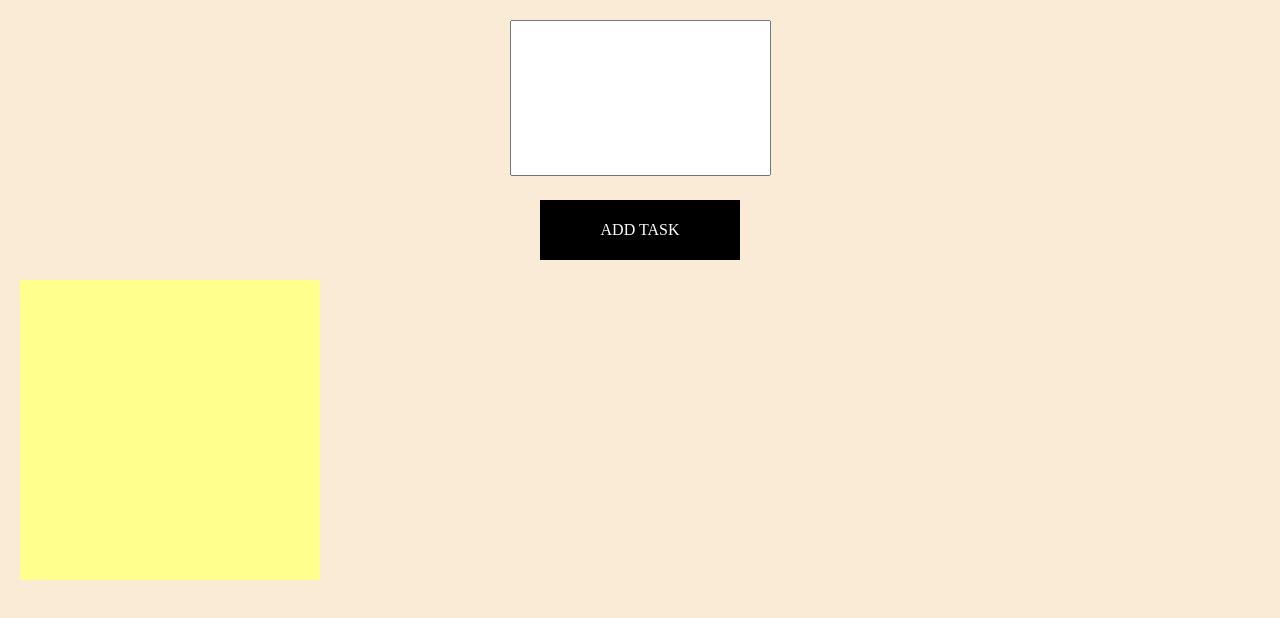
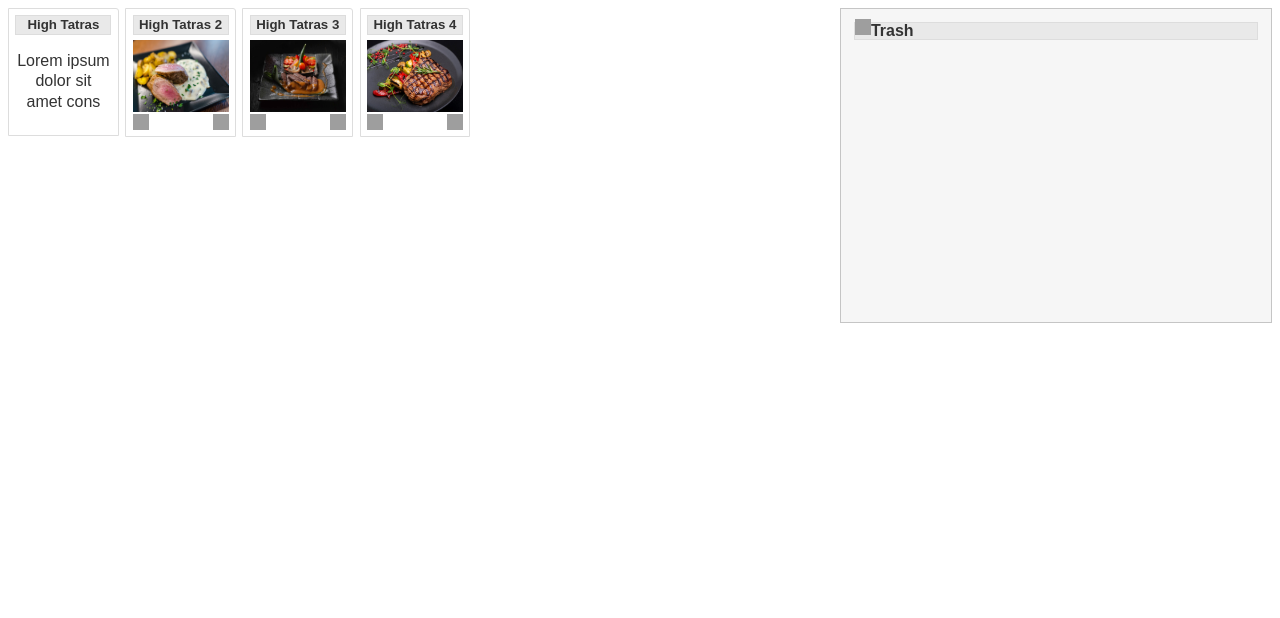
Before and after one commit to christianfuentes27/task-list, a website: page index.html in a window 1280 px wide. Drawn offline with nearby package versions, Linux system fonts and the light colour scheme; grey boxes are pictures that could not be loaded.

Commit message:
Droppable task list

```diff
--- a/index.html
+++ b/index.html
@@ -5,21 +5,54 @@
     <meta charset="UTF-8">
     <meta http-equiv="X-UA-Compatible" content="IE=edge">
     <meta name="viewport" content="width=device-width, initial-scale=1.0">
+    <title>Task List</title>
+    <link rel="stylesheet" href="//code.jquery.com/ui/1.13.2/themes/base/jquery-ui.css">
+    <!-- <link rel="stylesheet" href="/resources/demos/style.css"> -->
     <link rel="stylesheet" href="style.css">
     <script src="https://code.jquery.com/jquery-3.6.0.js" defer></script>
     <script src="https://code.jquery.com/ui/1.13.2/jquery-ui.js" defer></script>
-    <title>Task List</title>
 </head>
 
 <body>
-    <div class="desktop">
-        <div class="taskContainer">
-            <textarea id="taskContent" class="taskContent" cols="30" rows="10"></textarea>
+    <div class="ui-widget ui-helper-clearfix">
+
+        <ul id="gallery" class="gallery ui-helper-reset ui-helper-clearfix">
+            <li class="ui-widget-content ui-corner-tr">
+                <h5 class="ui-widget-header">High Tatras</h5>
+                <p>Lorem ipsum dolor sit amet cons</p>
+            </li>
+            <li class="ui-widget-content ui-corner-tr">
+                <h5 class="ui-widget-header">High Tatras 2</h5>
+                <img src="images/dish-2.jpg" alt="The chalet at the Green mountain lake" width="96" height="72">
+                <a href="images/high_tatras2.jpg" title="View larger image" class="ui-icon ui-icon-zoomin">View
+                    larger</a>
+                <a href="link/to/trash/script/when/we/have/js/off" title="Delete this image"
+                    class="ui-icon ui-icon-trash">Delete image</a>
+            </li>
+            <li class="ui-widget-content ui-corner-tr">
+                <h5 class="ui-widget-header">High Tatras 3</h5>
+                <img src="images/dish-3.jpg" alt="Planning the ascent" width="96" height="72">
+                <a href="images/high_tatras3.jpg" title="View larger image" class="ui-icon ui-icon-zoomin">View
+                    larger</a>
+                <a href="link/to/trash/script/when/we/have/js/off" title="Delete this image"
+                    class="ui-icon ui-icon-trash">Delete image</a>
+            </li>
+            <li class="ui-widget-content ui-corner-tr">
+                <h5 class="ui-widget-header">High Tatras 4</h5>
+                <img src="images/dish-1.jpg" alt="On top of Kozi kopka" width="96" height="72">
+                <a href="images/high_tatras4.jpg" title="View larger image" class="ui-icon ui-icon-zoomin">View
+                    larger</a>
+                <a href="link/to/trash/script/when/we/have/js/off" title="Delete this image"
+                    class="ui-icon ui-icon-trash">Delete image</a>
+            </li>
+        </ul>
+
+        <div id="trash" class="ui-widget-content ui-state-default">
+            <h4 class="ui-widget-header"><span class="ui-icon ui-icon-trash">Trash</span> Trash</h4>
         </div>
-        <div class="addTask">Add task</div>
-        <div class="item"></div>
+
     </div>
-    <script src="node_modules/jquery/dist/jquery.js"></script>
+    <script src="./node_modules/jquery/dist/jquery.js"></script>
     <script src="js/index.js"></script>
 </body>
 
--- a/js/index.js
+++ b/js/index.js
@@ -1,14 +1,124 @@
-var count = 1;
+// var count = 1;
 
-$(function () {
-    $('.item').draggable();
-});
+// $(function () {
+//     $('.item').draggable();
+// });
 
-$('.addTask').on('click', (e) => {
-    let item = `<div class="item">${$('#taskContent').val()}</div>`;
-    $('.desktop').append(item);
-    console.log(item);
-    // task.html($('#taskContent').val());
-    // $('.item').html($('#taskContent').val());
-    count++;
-});
+// $('.addTask').on('click', (e) => {
+//     let dataPost = `post-${count}`;
+//     let item = `<div class="item" data-post="${dataPost}">${$('#taskContent').val()}</div>`;
+//     $('.taskList').append(item);
+//     $(`div[data-post='${dataPost}']`).draggable();
+//     count++;
+// });
+
+$( function() {
+
+    // There's the gallery and the trash
+    var $gallery = $( "#gallery" ),
+      $trash = $( "#trash" );
+
+    // Let the gallery items be draggable
+    $( "li", $gallery ).draggable({
+      cancel: "a.ui-icon", // clicking an icon won't initiate dragging
+      revert: "invalid", // when not dropped, the item will revert back to its initial position
+      containment: "document",
+      helper: "clone",
+      cursor: "move"
+    });
+
+    // Let the trash be droppable, accepting the gallery items
+    $trash.droppable({
+      accept: "#gallery > li",
+      classes: {
+        "ui-droppable-active": "ui-state-highlight"
+      },
+      drop: function( event, ui ) {
+        deleteImage( ui.draggable );
+      }
+    });
+
+    // Let the gallery be droppable as well, accepting items from the trash
+    $gallery.droppable({
+      accept: "#trash li",
+      classes: {
+        "ui-droppable-active": "custom-state-active"
+      },
+      drop: function( event, ui ) {
+        recycleImage( ui.draggable );
+      }
+    });
+
+    // Image deletion function
+    var recycle_icon = "<a href='link/to/recycle/script/when/we/have/js/off' title='Recycle this image' class='ui-icon ui-icon-refresh'>Recycle image</a>";
+    function deleteImage( $item ) {
+      $item.fadeOut(function() {
+        var $list = $( "ul", $trash ).length ?
+          $( "ul", $trash ) :
+          $( "<ul class='gallery ui-helper-reset'/>" ).appendTo( $trash );
+
+        $item.find( "a.ui-icon-trash" ).remove();
+        $item.append( recycle_icon ).appendTo( $list ).fadeIn(function() {
+          $item
+            .animate({ width: "48px" })
+            .find( "img" )
+              .animate({ height: "36px" });
+        });
+      });
+    }
+
+    // Image recycle function
+    var trash_icon = "<a href='link/to/trash/script/when/we/have/js/off' title='Delete this image' class='ui-icon ui-icon-trash'>Delete image</a>";
+    function recycleImage( $item ) {
+      $item.fadeOut(function() {
+        $item
+          .find( "a.ui-icon-refresh" )
+            .remove()
+          .end()
+          .css( "width", "96px")
+          .append( trash_icon )
+          .find( "img" )
+            .css( "height", "72px" )
+          .end()
+          .appendTo( $gallery )
+          .fadeIn();
+      });
+    }
+
+    // Image preview function, demonstrating the ui.dialog used as a modal window
+    function viewLargerImage( $link ) {
+      var src = $link.attr( "href" ),
+        title = $link.siblings( "img" ).attr( "alt" ),
+        $modal = $( "img[src$='" + src + "']" );
+
+      if ( $modal.length ) {
+        $modal.dialog( "open" );
+      } else {
+        var img = $( "<img alt='" + title + "' width='384' height='288' style='display: none; padding: 8px;' />" )
+          .attr( "src", src ).appendTo( "body" );
+        setTimeout(function() {
+          img.dialog({
+            title: title,
+            width: 400,
+            modal: true
+          });
+        }, 1 );
+      }
+    }
+
+    // Resolve the icons behavior with event delegation
+    $( "ul.gallery > li" ).on( "click", function( event ) {
+      var $item = $( this ),
+        $target = $( event.target );
+
+      if ( $target.is( "a.ui-icon-trash" ) ) {
+        deleteImage( $item );
+      } else if ( $target.is( "a.ui-icon-zoomin" ) ) {
+        viewLargerImage( $target );
+      } else if ( $target.is( "a.ui-icon-refresh" ) ) {
+        recycleImage( $item );
+      }
+
+      return false;
+    });
+  } );
--- a/style.css
+++ b/style.css
@@ -1,42 +1,55 @@
-html, body {
-    height: 100%;
-    margin: 0;
-    padding: 0;
+#gallery {
+    float: left;
+    width: 65%;
+    min-height: 12em;
 }
 
-.desktop {
-    height: 100%;
-    width: 100%;
-    background-color: antiquewhite;
-    box-sizing: border-box;
-    padding-top: 20px;
+.gallery.custom-state-active {
+    background: #eee;
 }
 
-.item {
-    width: 300px;
-    height: 300px;
-    margin: 20px;
-    background-color: rgb(255, 255, 141);
+.gallery li {
+    float: left;
+    width: 96px;
+    padding: 0.4em;
+    margin: 0 0.4em 0.4em 0;
+    text-align: center;
 }
 
-.taskContent {
-    resize: none;
+.gallery li h5 {
+    margin: 0 0 0.4em;
+    cursor: move;
 }
 
-.taskContainer {
-    width: fit-content;
-    margin: auto;
+.gallery li a {
+    float: right;
 }
 
-.addTask {
-    width: 200px;
-    height: 60px;
-    background-color: black;
-    color: white;
-    text-transform: uppercase;
-    display: flex;
-    justify-content: center;
-    align-items: center;
-    margin: 20px auto;
-    cursor: pointer;
+.gallery li a.ui-icon-zoomin {
+    float: left;
 }
+
+.gallery li img {
+    width: 100%;
+    cursor: move;
+}
+
+#trash {
+    float: right;
+    width: 32%;
+    min-height: 18em;
+    padding: 1%;
+}
+
+#trash h4 {
+    line-height: 16px;
+    margin: 0 0 0.4em;
+}
+
+#trash h4 .ui-icon {
+    float: left;
+}
+
+#trash .gallery h5 {
+    display: none;
+}
```
Also changed, not shown: images/dish-1.jpg (added), images/dish-2.jpg (added), images/dish-3.jpg (added), 1 other file.
